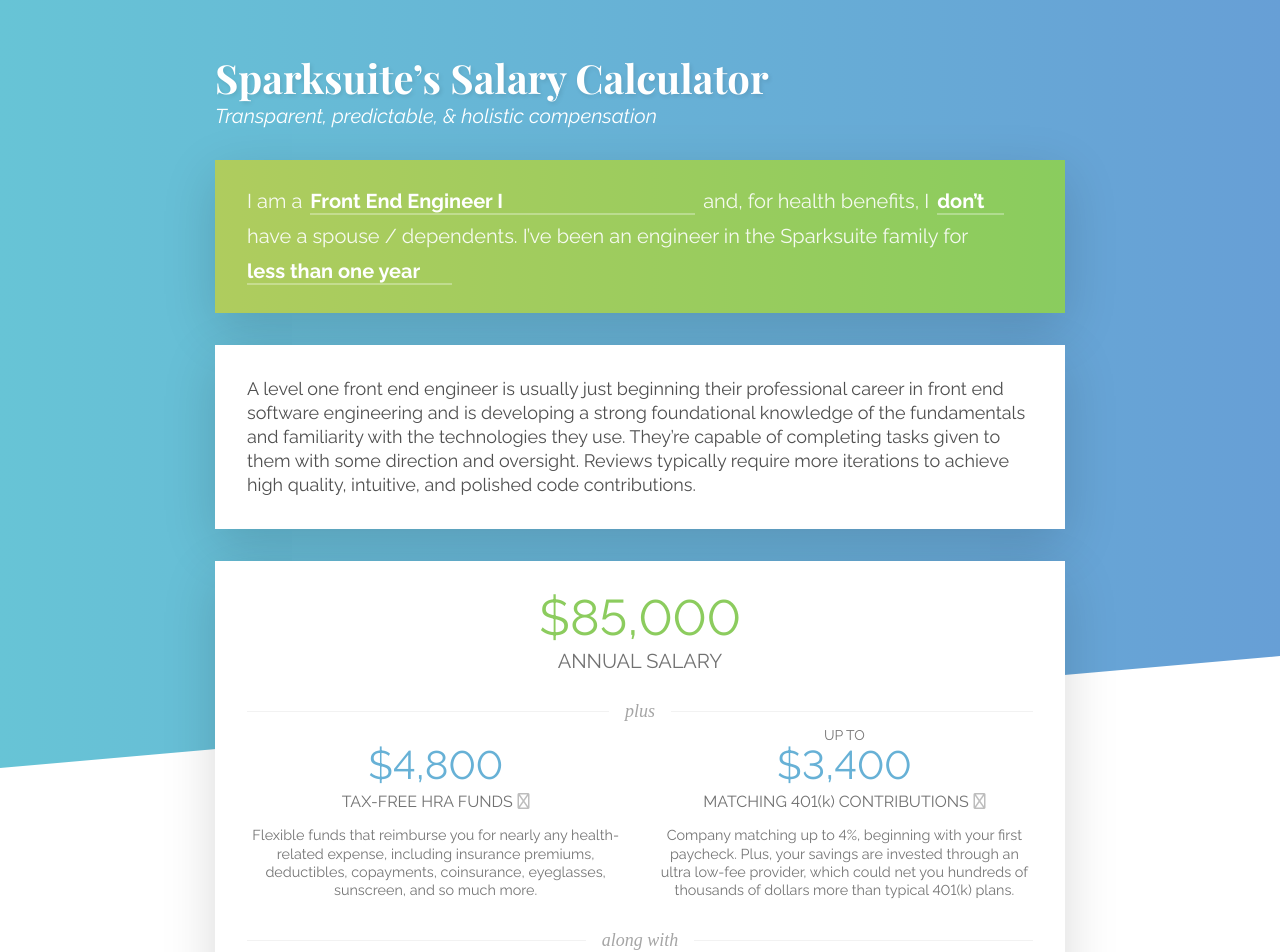
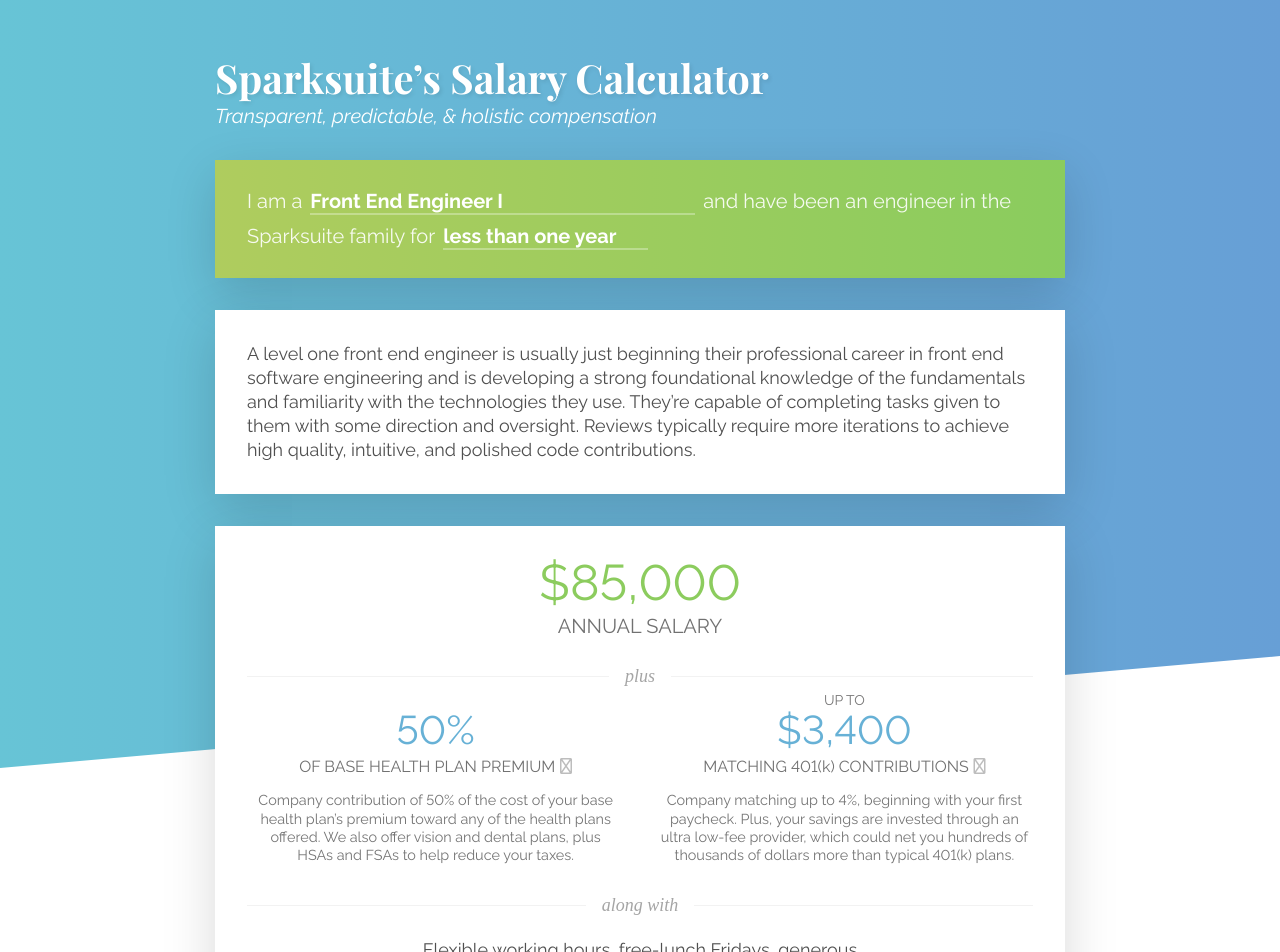
Before and after one commit to sparksuite/salary-calculator, a React (Create React App) app: page / in a window 1280 px wide. Shown: the top 952 px of the page. Built offline with nearby package versions, Linux system fonts and the light colour scheme; a web font is replaced by a local one.

Commit message:
Replace the HRA benefit with the new health benefits

```diff
--- a/src/components/choices.tsx
+++ b/src/components/choices.tsx
@@ -109,18 +109,7 @@ const Choices: React.FC = () => {
 					</optgroup>
 				))}
 			</Choice>
-			<Text>and, for health benefits, I</Text>
-			<Choice
-				onChange={(value: string) => dispatch(actions.setDependents(value))}
-				ariaLabel='Spouse or dependents'
-			>
-				<option>don’t</option>
-				<option>do</option>
-			</Choice>
-			<Text>
-				have a spouse / dependents. I’ve been {fieldDescriptor} in the
-				Sparksuite family for
-			</Text>
+			<Text>and have been {fieldDescriptor} in the Sparksuite family for</Text>
 			<Choice
 				onChange={(value: string) => dispatch(actions.setTenure(value))}
 				ariaLabel='Tenure'
--- a/src/components/compensation.tsx
+++ b/src/components/compensation.tsx
@@ -37,6 +37,10 @@ const FlexDiv = styled.div`
 			}
 		}
 	}
+`;
+
+const AvoidLineBreakWithin = styled.span`
+	display: inline-block;
 `;
 
 const Perks = styled.div`
@@ -82,14 +86,6 @@ const Compensation: React.FC = () => {
 		selectedTenure
 	);
 
-	// Determine HRA funding amount
-	const hasDependents = useSelector((state: AppState) => state.dependents);
-	let hraFunding = 4800;
-
-	if (hasDependents) {
-		hraFunding = 9600;
-	}
-
 	// Return JSX
 	return (
 		<Container>
@@ -100,17 +96,19 @@ const Compensation: React.FC = () => {
 			<FlexDiv>
 				<div>
 					<Figure
-						amount={hraFunding}
-						subtitle='TAX-FREE HRA FUNDS'
+						amount='50%'
+						subtitle='OF BASE HEALTH PLAN PREMIUM'
 						color='#67b1d6'
 						smaller={true}
 						infoURL='https://handbook.sparksuite.com/benefits/health.html'
 					/>
 
 					<p>
-						Flexible funds that reimburse you for nearly any health-related
-						expense, including insurance premiums, deductibles, copayments,
-						coinsurance, eyeglasses, sunscreen, and so much more.
+						Company contribution of 50% of the cost of your base health plan’s
+						premium toward any of the health plans offered. We also offer vision
+						and dental plans, plus{' '}
+						<AvoidLineBreakWithin>HSAs and FSAs</AvoidLineBreakWithin> to help
+						reduce your taxes.
 					</p>
 				</div>
 
--- a/src/redux/actions.ts
+++ b/src/redux/actions.ts
@@ -1,19 +1,11 @@
 // Imports
-import { SET_POSITION, SET_DEPENDENTS, SET_TENURE, ChoiceTypes } from './types';
+import { SET_POSITION, SET_TENURE, ChoiceTypes } from './types';
 
 // Set the position
 export function setPosition(value: string): ChoiceTypes {
 	return {
 		type: SET_POSITION,
 		value,
-	};
-}
-
-// Set whether they have a spouse/dependents
-export function setDependents(value: string): ChoiceTypes {
-	return {
-		type: SET_DEPENDENTS,
-		value: value === 'do',
 	};
 }
 
--- a/src/redux/reducer.ts
+++ b/src/redux/reducer.ts
@@ -1,17 +1,10 @@
 // Imports
 import data from '../data.json';
-import {
-	AppState,
-	SET_POSITION,
-	SET_DEPENDENTS,
-	SET_TENURE,
-	ChoiceTypes,
-} from './types';
+import { AppState, SET_POSITION, SET_TENURE, ChoiceTypes } from './types';
 
 // Define initial state
 const initialState: AppState = {
 	position: data.fields[0].roles[0].levels[0].title,
-	dependents: false,
 	tenure: data.tenures[0],
 };
 
@@ -26,11 +19,6 @@ export default function reducer(
 				...state,
 				position: action.value,
 			};
-		case SET_DEPENDENTS:
-			return {
-				...state,
-				dependents: action.value,
-			};
 		case SET_TENURE:
 			return {
 				...state,
--- a/src/redux/types.ts
+++ b/src/redux/types.ts
@@ -1,7 +1,6 @@
 // Export initial state interface
 export interface AppState {
 	position: string;
-	dependents: boolean;
 	tenure: string;
 }
 
@@ -12,12 +11,6 @@ interface SetPositionAction {
 	value: string;
 }
 
-export const SET_DEPENDENTS = 'SET_DEPENDENTS';
-interface SetDependentsAction {
-	type: typeof SET_DEPENDENTS;
-	value: boolean;
-}
-
 export const SET_TENURE = 'SET_TENURE';
 interface SetTenureAction {
 	type: typeof SET_TENURE;
@@ -25,7 +18,4 @@ interface SetTenureAction {
 }
 
 // Export union type
-export type ChoiceTypes =
-	| SetPositionAction
-	| SetDependentsAction
-	| SetTenureAction;
+export type ChoiceTypes = SetPositionAction | SetTenureAction;
```
